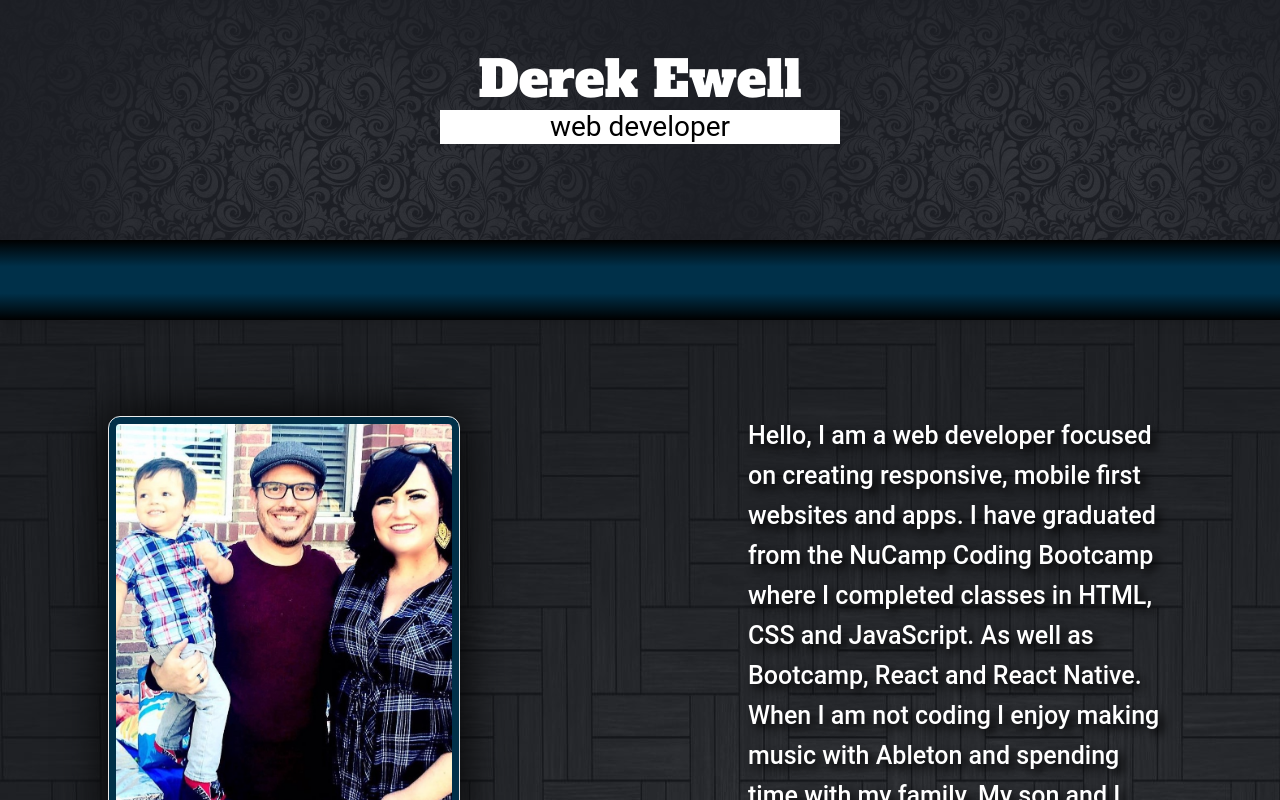
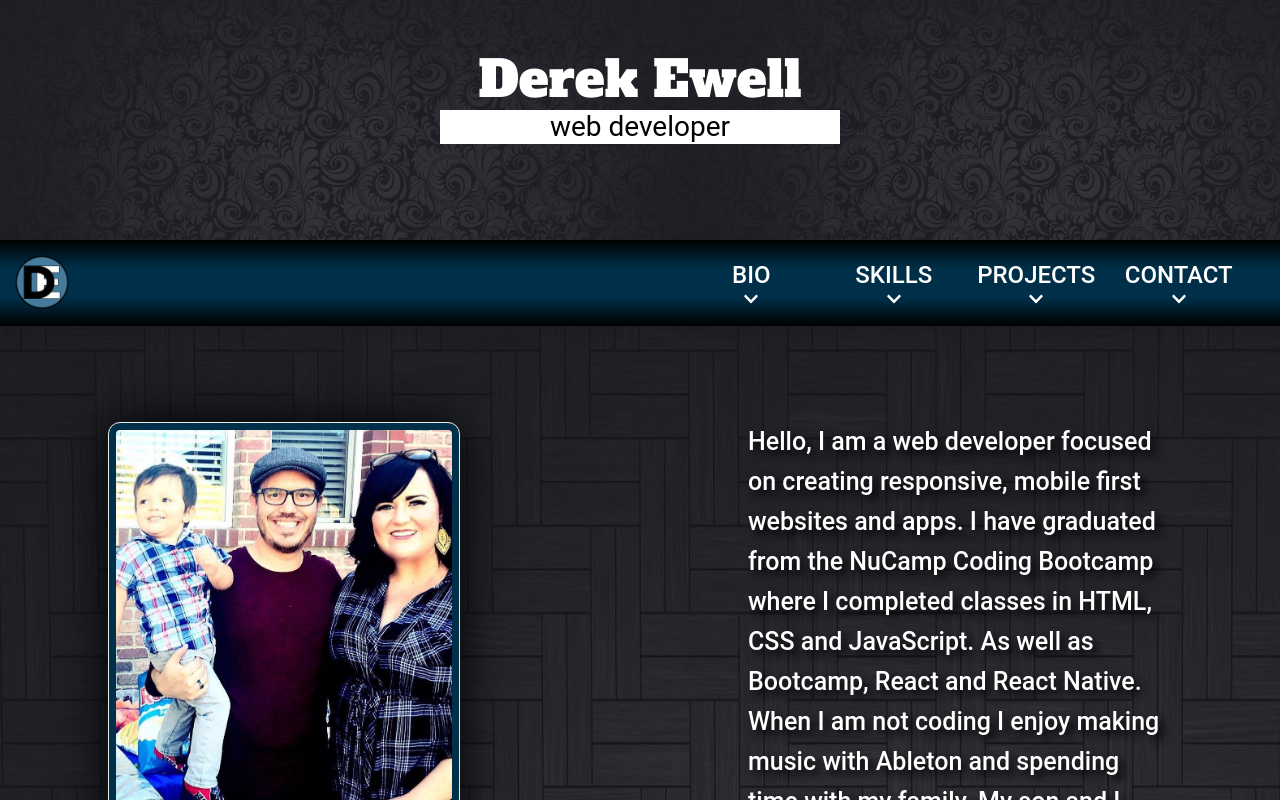
Before and after one commit to drewell7/Personal--Profile-Page, a React (Create React App) app: page / in a window 1280 px wide. Shown: the top 800 px of the page. Built offline with nearby package versions, Linux system fonts and the light colour scheme.

Commit message:
work on navbar

```diff
--- a/public/index.html
+++ b/public/index.html
@@ -24,7 +24,7 @@
       work correctly both with client-side routing and a non-root public URL.
       Learn how to configure a non-root public URL by running `npm run build`.
     -->
-    <title>React App</title>
+    <title>Derek Ewell</title>
   </head>
   <body>
     <noscript>You need to enable JavaScript to run this app.</noscript>
--- a/src/components/Card.css
+++ b/src/components/Card.css
@@ -21,6 +21,8 @@
 .bio-container {
   text-shadow: 5px 5px 8px black;
   margin: 4rem;
+  align-items: center;
+  justify-content: center;
 }
 
 .bio {
@@ -28,6 +30,8 @@
   font-size: 25px;
   font-weight: 500;
   padding: 2rem;
+  align-items: center;
+  justify-content: center;
 }
 
 .cert_card {
@@ -48,6 +52,8 @@
 
   .certificate {
     width: 20rem;
+    align-items: center;
+  justify-content: center;
   }
 
   .htmlcssjs {
--- a/src/components/Nav.css
+++ b/src/components/Nav.css
@@ -1,8 +1,21 @@
 .navbar {
-    height: 5rem;
+    height: 5.4rem;
     width: 100%;
-    background-color: #003049;
-    color: white;
     background-image: linear-gradient(black, #003049, #003049, black);
 
+    color: white;
   }
+
+  .downLinkTitle {
+    margin-bottom: 0;
+
+  }
+
+  .downLinks {
+    text-align: center;
+    line-height: 1;
+  }
+
+  .navbar-toggler-icon {
+    color: white;
+  }
--- a/src/components/NavigateBar.js
+++ b/src/components/NavigateBar.js
@@ -1,14 +1,37 @@
 import { Navbar, NavbarBrand } from 'reactstrap';
 import './Nav.css';
+import DElogo from '../../src/images/DELogob.png';
+import { FaChevronDown } from "react-icons/fa";
 
 const NavigateBar = () => {
     return (
-        <Navbar sticky={'top'} >
-             <NavbarBrand>
+        <Navbar sticky={'top'} dark color="dark">
 
-             </NavbarBrand>
-
-
+            <NavbarBrand>
+                <img src={DElogo} width="60" height="60" className='DEIcon' alt="" />
+            </NavbarBrand>
+                <div className='container'>
+                    <div className='row'>
+                        <div className='col-6'>
+                        </div>
+                        <div className='col downLinks'>
+                            <h4 className='downLinkTitle'>BIO</h4>
+                            <FaChevronDown className='downIcon' />
+                        </div>
+                        <div className='col downLinks'>
+                            <h4 className='downLinkTitle'>SKILLS</h4>
+                            <FaChevronDown className='downIcon' />
+                        </div>
+                        <div className='col downLinks'>
+                            <h4 className='downLinkTitle'>PROJECTS</h4>
+                            <FaChevronDown className='downIcon' />
+                        </div>
+                        <div className='col downLinks'>
+                            <h4 className='downLinkTitle'>CONTACT</h4>
+                            <FaChevronDown className='downIcon' />
+                        </div>
+                    </div>
+                </div>
             </Navbar>
     );
 };
```
Also changed, not shown: src/images/DELogob.png (added), src/images/DElogo.png (added).
